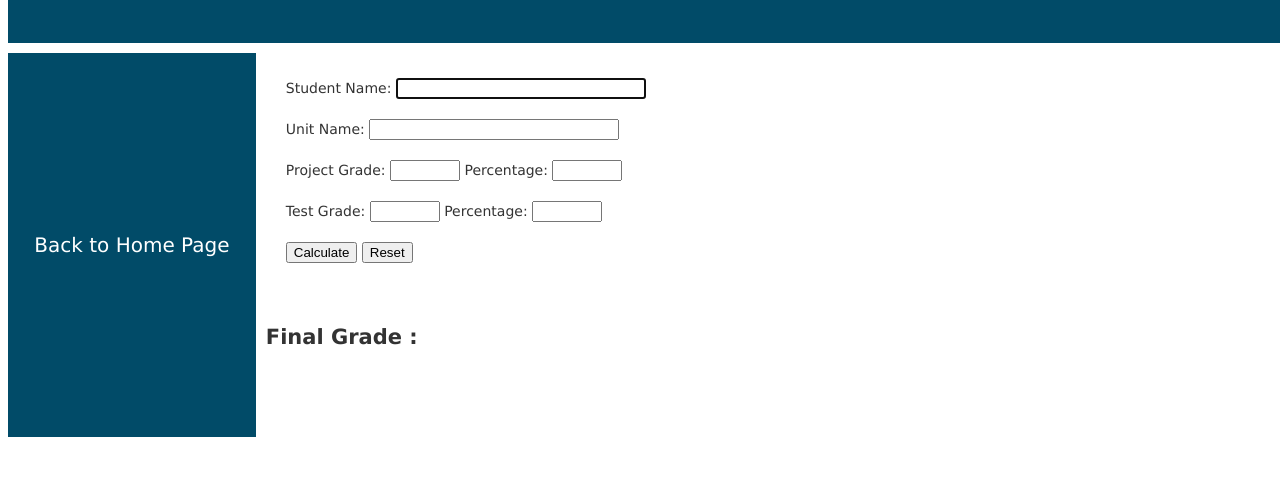
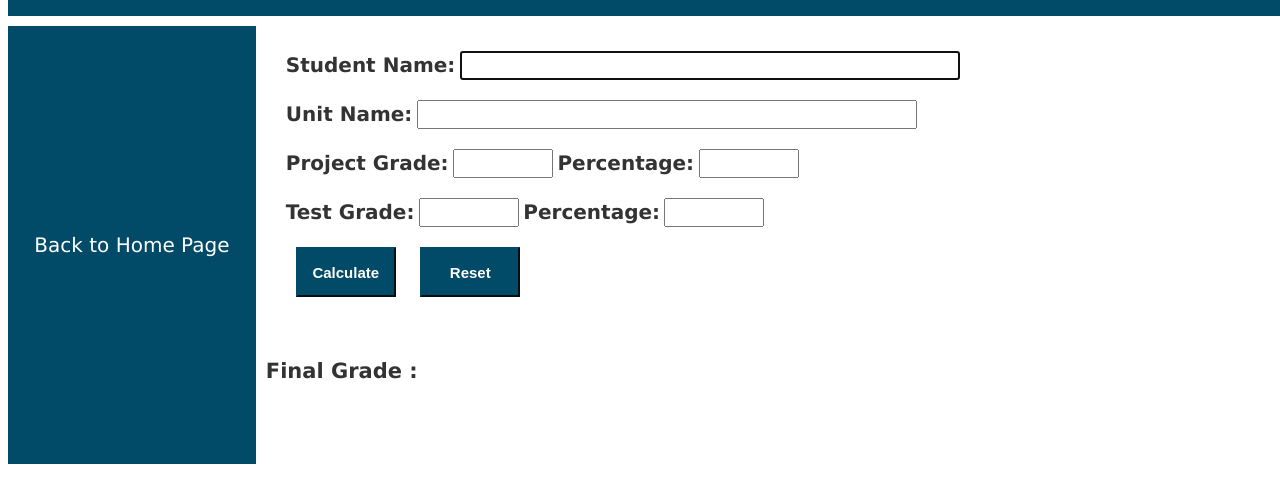
Before and after one commit to dwbewiahn/TutorialProgWEB, a website: page CODE/public/grading.html in a window 1280 px wide. Shown: the part 282-784 px from the top of the page. Drawn offline with Linux system fonts and the light colour scheme.

Commit message:
Mudado Reset para limpar Final Grade tambem.

```diff
--- a/CODE/public/grading.html
+++ b/CODE/public/grading.html
@@ -25,10 +25,10 @@
 
         <form id="gradeStudent">
             <label for="studentName">Student Name:</label>
-            <input type="text" id="studentName" class="largeINput" maxlength="30" autofocus required><br>
+            <input type="text" id="studentName" maxlength="30" autofocus required><br>
 
             <label for="unitName">Unit Name:</label>
-            <input type="text" id="unitName" class="largeINput" maxlength="50" required><br>
+            <input type="text" id="unitName" maxlength="50" required><br>
 
             <label for="projectGrade">Project Grade:</label>
             <input type="number" id="projectGrade" class="smallInput" min="0" max="20" step="0.1">
@@ -46,8 +46,8 @@
             <input type="number" id="testGradePerc" class="smallInput" min="0" max="1" step="0.1"><br>
 
 
-            <input type="button" id="calculateGrade" value="Calculate" onclick="getCalculate()">
-            <input type="button" id="resetGrade" value="Reset" onclick="reset('gradeStudent')">
+            <input type="button" class="coolBTN" id="calculateGrade" value="Calculate" onclick="getCalculate()">
+            <input type="button" class="coolBTN" id="resetGrade" value="Reset" onclick="resetAll()">
         </form>
 
         <section>
--- a/CODE/public/javascripts/grading.js
+++ b/CODE/public/javascripts/grading.js
@@ -29,3 +29,10 @@ function getCalculate() {
     document.getElementById("finalGrade").innerHTML = "Student " + studentName + " obtained " + finalScore.toFixed(1) + " on the " + unitName + " unit.";
 
 }
+
+function resetAll(){
+
+    document.getElementById("gradeStudent").reset();
+    document.getElementById("finalGrade").innerHTML = "";
+
+}
--- a/CODE/public/stylesheets/grading.css
+++ b/CODE/public/stylesheets/grading.css
@@ -23,23 +23,37 @@ main form{
 main form label{
     margin-top: 5px;
     margin-bottom: 5px;
+    font-weight: bold;
+    font-size: 20px;
+
 
 }
 
 main form input{
     margin-top: 10px;
     margin-bottom: 10px;
-
+    font-size: 20px;
+    width: 500px;
 }
 
 .smallInput{
-    width: 70px;;
+    width: 100px;
 }
 
-.largeInput{
-    width: 250px;
+
+#finalGrade{
+    font-size: 50px;
 }
 
-#finalGrade{
-    font-size: 30px;
+.coolBTN{
+background: #014b68;
+color: white;
+border-width: 2px;
+border-style: outset;
+border-color: #014b68;
+height: 50px;
+width: 100px;
+font: bold 15px arial, sans-serif;
+margin: 10px;
+
 }
```
